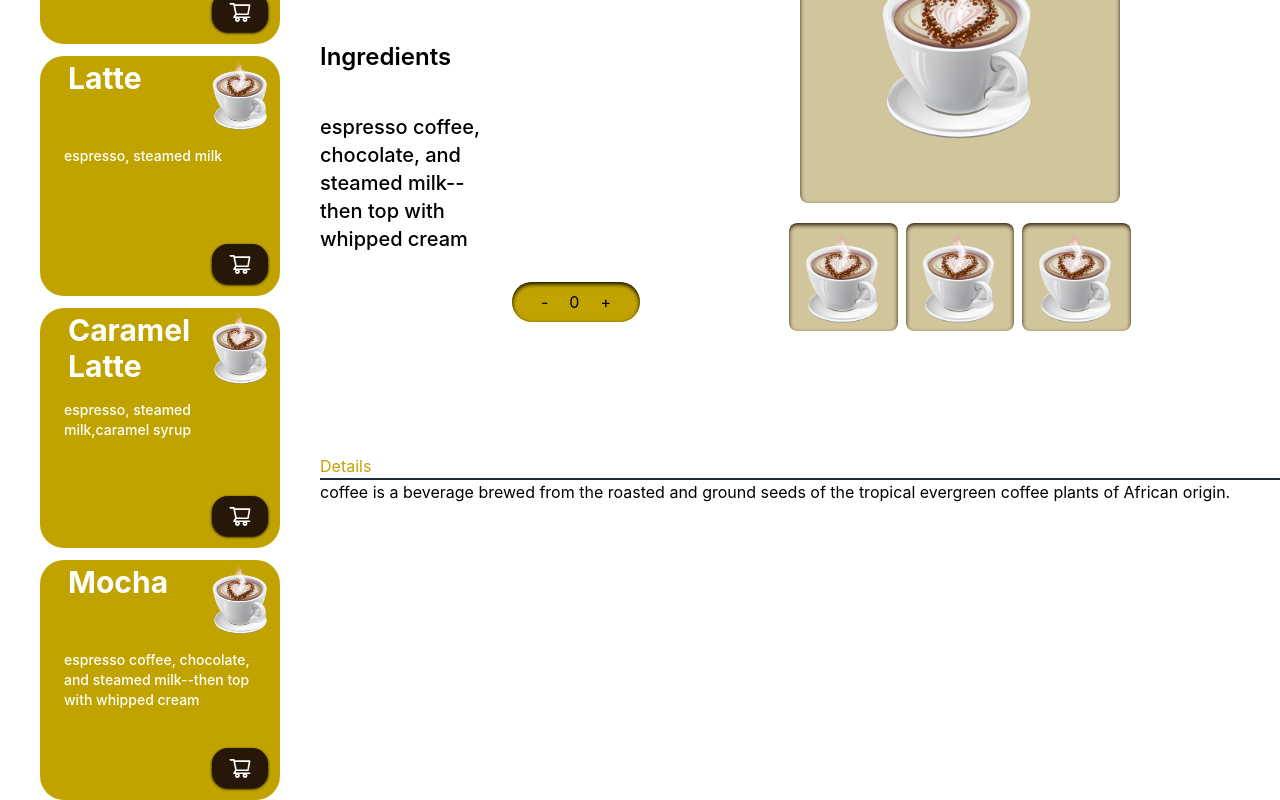
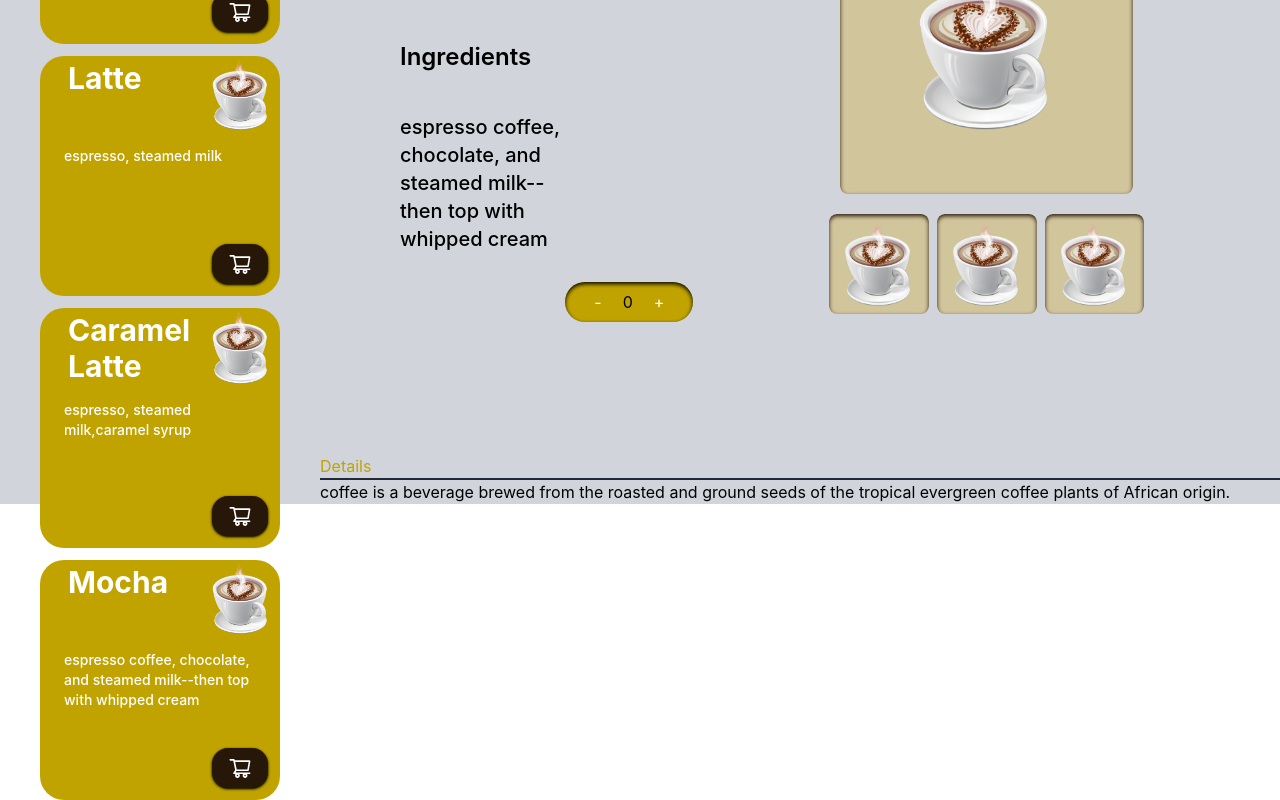
Before and after one commit to Mehranehsa/fillo-cafe, a React (Create React App) app: page / in a window 1280 px wide. Both pictures are taken after a click on the element 160 px from the left and 976 px from the top of the page. Shown: the part 296-1096 px from the top of the page. Built offline with nearby package versions, Linux system fonts and the light colour scheme.

Commit message:
changes in style

```diff
--- a/src/App.js
+++ b/src/App.js
@@ -25,7 +25,7 @@ const App = () => {
 
         <div >
             {item &&
-                (<div className="flex flex-row ">
+                (<div className="flex flex-row pl-20">
                     <div className="flex w-1/3 flex-col ">
                         <div className="h-5/6 flex items-start  justify-start flex-col py-10">
 
@@ -59,7 +59,7 @@ const App = () => {
 
     const Leftside = () => (
         <div className="felx justify-center items-center w-1/4 p-10  ">
-            <header className="flex flex-row gap-2 items-center">
+            <header className="flex flex-row gap-2 items-center ">
                 <TbCoffee size={'20%'} />
                 <h1 className=" text-3xl font-bold">Fillo Cafe</h1>
             </header>
@@ -88,8 +88,8 @@ const App = () => {
                 <header className="flex h-24  flex-row justify-end items-center w-full ">
                     <h1 className="text-Mycolors-color-one pr-72">Order Now!</h1>
                     <AiOutlineShoppingCart style={{ width: '4%', height: 'auto' }} />
-                    <button className=" bg-Mycolors-mybrown text-white px-12 h-8 mr-10 ml-4 rounded-3xl">
-                        SignIn
+                    <button className=" bg-Mycolors-mybrown text-white px-10 h-8 mr-10 ml-4 rounded-3xl">
+                        Sign In
                     </button>
                 </header>
                 <div className="flex flex-row ">
@@ -107,10 +107,10 @@ const App = () => {
             </div>
             <footer>
                 <h2 className="text-Mycolors-color-one  border-b-2 border-gray-800 ">
-Details
+                    Details
                 </h2>
                 <h3>
-                coffee is a beverage brewed from the roasted and ground seeds of the tropical evergreen coffee plants of African origin.
+                    coffee is a beverage brewed from the roasted and ground seeds of the tropical evergreen coffee plants of African origin.
                 </h3>
             </footer>
         </div>
@@ -119,7 +119,7 @@ Details
 
 
     return (
-        <div className="flex flex-row h-screen w-screen ">
+        <div className="flex flex-row h-screen w-screen bg-gray-300 ">
             <Leftside />
             <Rightside />
 
--- a/src/OrderButton/OrderButton.jsx
+++ b/src/OrderButton/OrderButton.jsx
@@ -14,10 +14,10 @@ const OrderButton = () => {
     return (
 
         <div className="flex flex-row items-center justify-evenly text-myblack px-2  bg-Mycolors-color-one shadow-inner shadow-black rounded-3xl h-10 w-32 ">
-            <button className=" hover:mywhite"
+            <button className=" text-white hover:text-black"
                 onClick={handleDecrease}>-</button>
             <h1>{ordered}</h1>
-            <button className=" hover:text-white "
+            <button className="text-white hover:text-black "
                 onClick={handleIcrese}>+</button>
         </div>
     )
```
